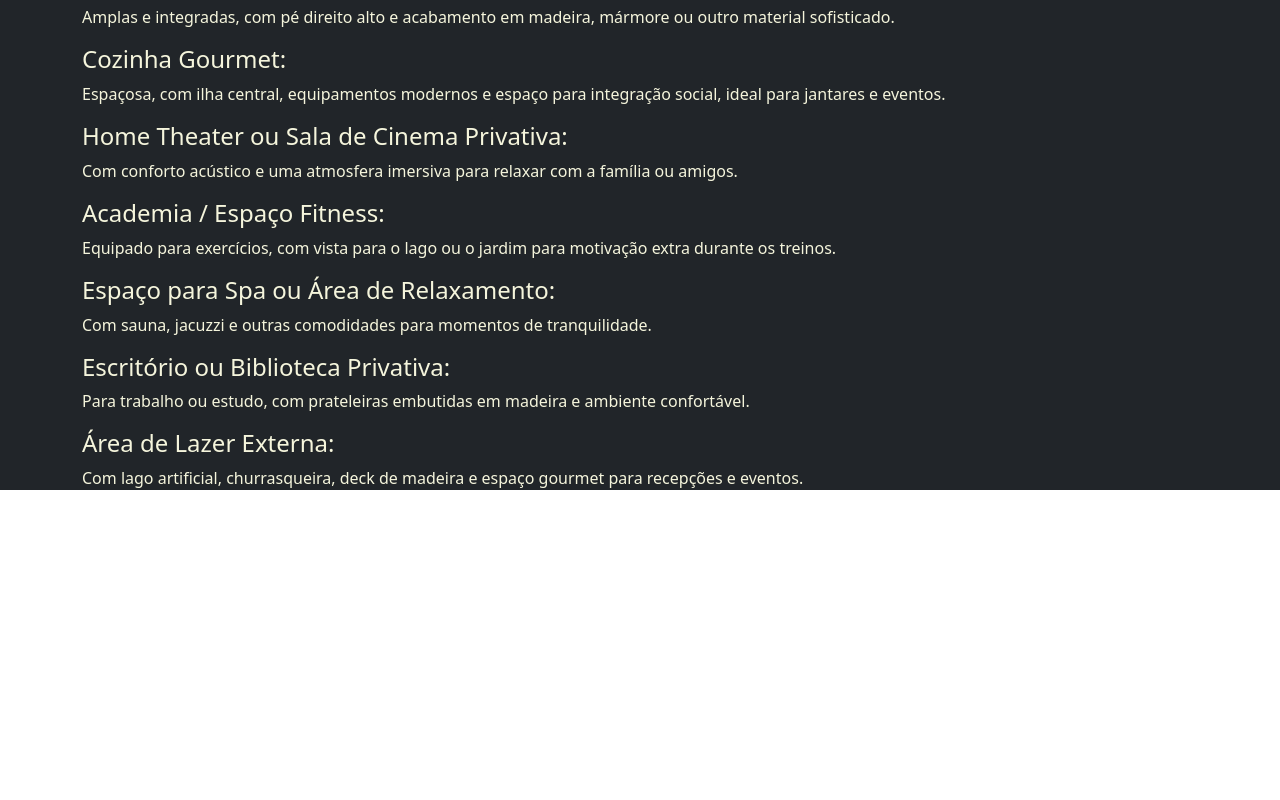
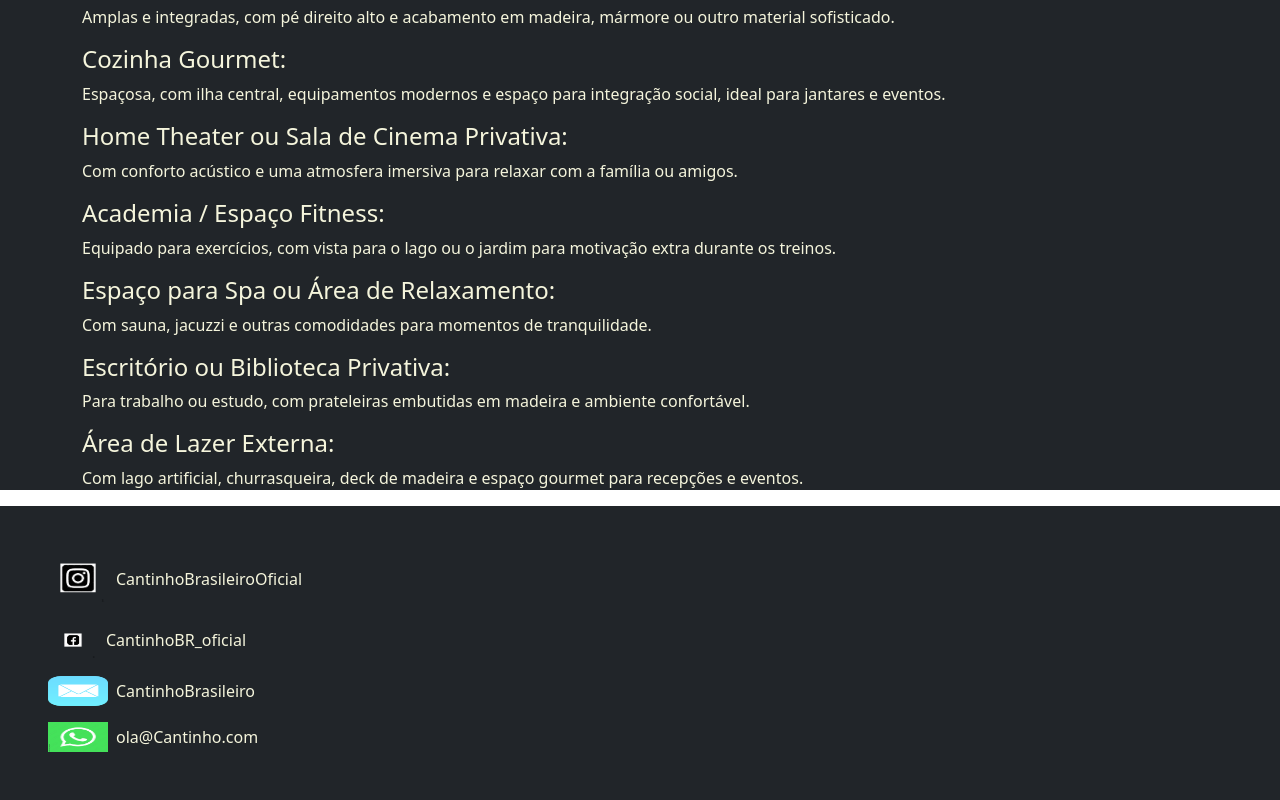
Before and after one commit to Brumarasilva/Vale-Imobiliaria, a plain HTML site: page solardolago.html in a window 1280 px wide. Shown: the part 1192-1992 px from the top of the page. Before the commit the page ends 1698 px from the top, so only its background shows below. Drawn offline with nearby package versions, Linux system fonts and the light colour scheme.

Commit message:
adicionando footer nos textos

```diff
--- a/solardolago.html
+++ b/solardolago.html
@@ -222,6 +222,32 @@
 
     </main>
     <footer>
+        <div class="row align-items-center">
+            <div class="col-lg-6">
+              <div class="container p-5">
+
+                <div class="d-flex align-items-center mb-3">
+                  <img src="img/logo-instagram.png" alt="CantinhoBrasileiroOficial" width="60" height="50">
+                  <p class="ms-2 mb-0">CantinhoBrasileiroOficial</p>
+                </div>
+
+                <div class="d-flex align-items-center mb-3">
+                  <img src="img/logo-facebook.png" alt="CantinhoBR_oficial" width="50" height="40">
+                  <p class="ms-2 mb-0">CantinhoBR_oficial</p>
+                </div>
+
+                <div class="d-flex align-items-center mb-3">
+                  <img src="img/logo-email.png" alt="CantinhoBrasileiro" width="60" height="30">
+                  <p class="ms-2 mb-0">CantinhoBrasileiro</p>
+                </div>
+
+                <div class="d-flex align-items-center">
+                  <img src="img/logo-whatsapp.jpg" alt="ola@Cantinho.com" width="60" height="30">
+                  <p class="ms-2 mb-0">ola@Cantinho.com</p>
+                </div>
+              </div>
+            </div>
+          </div>
 
     </footer>
 
```
Also changed, not shown: belavista.html (+26 -0 lines), villaflorenza.html (+40 -5 lines), img/img.solardolago/quarto2-solar-do-lago.jpg (added).
